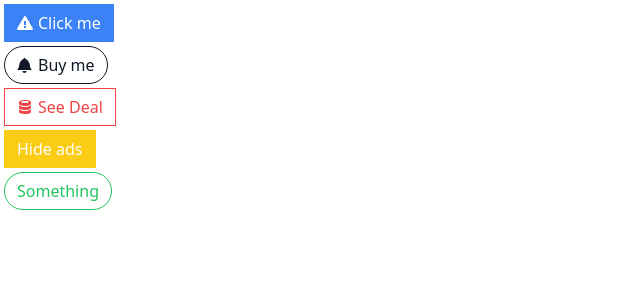
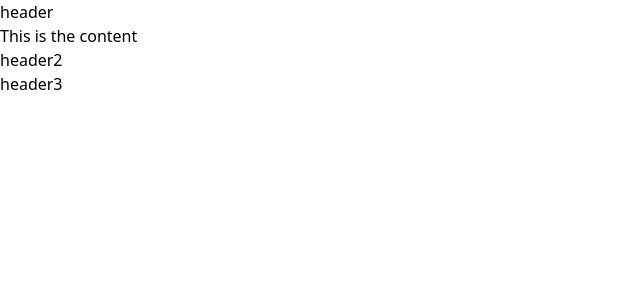
Before and after one commit to ToniRajamaki/Modern-react-udemy, a React (Create React App) app in the folder comps/: page / in a window 1280 px wide. Shown: the top 300 px of the page, without its empty margins (0-640 px from the left). Built offline with nearby package versions, Linux system fonts and the light colour scheme.

Commit message:
working on accordion page

```diff
--- a/comps/src/App.js
+++ b/comps/src/App.js
@@ -1,38 +1,23 @@
-import React from 'react'
-import Button from './Button'
-import { GoBell, GoAlert, GoDatabase } from 'react-icons/go'
+import Accordion from './components/Accordion'
 
 function App() {
+  const items = [
+    { id: 'asd1', label: 'header', content: 'This is the content' },
+    {
+      id: 'asd3',
+      label: 'header2',
+      content: 'This is the content This is the content',
+    },
+    {
+      id: 'asd2',
+      label: 'header3',
+      content: 'This is the content This is the content This is the content',
+    },
+  ]
+
   return (
     <div>
-      <div>
-        <Button primary>
-          <GoAlert></GoAlert>
-          Click me
-        </Button>
-      </div>
-      <div>
-        <Button outline secondary rounded>
-          <GoBell></GoBell>
-          Buy me
-        </Button>
-      </div>
-      <div>
-        <Button danger outline>
-          <GoDatabase />
-          See Deal
-        </Button>
-      </div>
-      <div>
-        <Button warning >
-          Hide ads
-        </Button>
-      </div>
-      <div>
-        <Button success rounded outline>
-          Something
-        </Button>
-      </div>
+      <Accordion items={items} />
     </div>
   )
 }
--- a/comps/src/Button.js
+++ /dev/null
@@ -1,51 +0,0 @@
-import classNames from 'classnames'
-import { twMerge } from 'tailwind-merge'
-
-function Button({
-  children,
-  primary,
-  secondary,
-  success,
-  warning,
-  danger,
-  outline,
-  rounded,
-}) {
-  let classes = classNames('flex items-center px-3 py-1.5 border m-1', {
-    'border-blue-500 bg-blue-500 text-white': primary,
-    'border-gray-900 bg-gray-900 text-white': secondary,
-    'border-green-500 bg-green-500 text-white': success,
-    'border-yellow-400 bg-yellow-400 text-white': warning,
-    'border-red-500 bg-red-500 text-white': danger,
-    'rounded-full': rounded,
-    'bg-white': outline,
-    'text-blue-500': outline && primary,
-    'text-gray-900': outline && secondary,
-    'text-green-500': outline && success,
-    'text-yellow-400': outline && warning,
-    'text-red-500': outline && danger,
-  })
-
-  classes = twMerge(classes)
-
-  return <button className={classes}>{children}</button>
-}
-
-Button.propTypes = {
-  checkVariationValue: ({ primary, secondary, success, warning, danger }) => {
-    const count =
-      Number(!!primary) +
-      Number(!!secondary) +
-      Number(!!success) +
-      Number(!!warning) +
-      Number(!!danger)
-
-    if (count > 1) {
-      return new Error(
-        'Only one of primary, secondary, success, warning, danger can be true!'
-      )
-    }
-  },
-}
-
-export default Button
--- /dev/null
+++ b/comps/src/components/Accordion.js
@@ -0,0 +1,26 @@
+import React from 'react'
+import { useState } from 'react'
+
+function Accordion({ items }) {
+  const [expandedIndex, setExpandedIndex] = useState(0)
+
+  const renderedItems = items.map((item, index) => {
+    const isExpanded = index === expandedIndex
+    console.log('isExpanded', isExpanded)
+    // if (index === expandedIndex) {
+    //   console.log('Expanded')
+    // } else {
+    //   console.log('Collapsed')
+    // }
+
+    return (
+      <div key={item.id}>
+        <div>{item.label}</div>
+        <div>{isExpanded && <div>{item.content}</div>}</div>
+      </div>
+    )
+  })
+  return <div>{renderedItems}</div>
+}
+
+export default Accordion
--- /dev/null
+++ b/comps/src/components/Button.js
@@ -0,0 +1,61 @@
+import className from 'classnames'
+import { twMerge } from 'tailwind-merge'
+
+function Button({
+  //PROPS
+  children,
+  primary,
+  secondary,
+  success,
+  warning,
+  danger,
+  outline,
+  rounded,
+  ...rest
+}) {
+  let classes = className(
+    rest.className,
+    'flex items-center px-3 py-1.5 border m-1',
+    {
+      'border-blue-500 bg-blue-500 text-white': primary,
+      'border-gray-900 bg-gray-900 text-white': secondary,
+      'border-green-500 bg-green-500 text-white': success,
+      'border-yellow-400 bg-yellow-400 text-white': warning,
+      'border-red-500 bg-red-500 text-white': danger,
+      'rounded-full': rounded,
+      'bg-white': outline,
+      'text-blue-500': outline && primary,
+      'text-gray-900': outline && secondary,
+      'text-green-500': outline && success,
+      'text-yellow-400': outline && warning,
+      'text-red-500': outline && danger,
+    }
+  )
+
+  classes = twMerge(classes)
+
+  return (
+    <button {...rest} className={classes}>
+      {children}
+    </button>
+  )
+}
+
+Button.propTypes = {
+  checkVariationValue: ({ primary, secondary, success, warning, danger }) => {
+    const count =
+      Number(!!primary) +
+      Number(!!secondary) +
+      Number(!!success) +
+      Number(!!warning) +
+      Number(!!danger)
+
+    if (count > 1) {
+      return new Error(
+        'Only one of primary, secondary, success, warning, danger can be true!'
+      )
+    }
+  },
+}
+
+export default Button
--- /dev/null
+++ b/comps/src/pages/ButtonPage.js
@@ -0,0 +1,43 @@
+import React from 'react'
+import Button from '../components/Button'
+import { GoBell, GoAlert, GoDatabase } from 'react-icons/go'
+
+function ButtonPage() {
+  const handleClick = (e) => {
+    console.log('clicking the button with class:', e.target.className)
+  }
+
+  return (
+    <div>
+      {/* TODO there is something weird going on when using classname */}
+      <div>
+        <Button onClick={handleClick} primary className='outline-offset-4'>
+          <GoAlert />
+          Click me
+        </Button>
+      </div>
+      <div>
+        <Button outline secondary rounded>
+          <GoBell />
+          Buy me
+        </Button>
+      </div>
+      <div>
+        <Button danger outline>
+          <GoDatabase />
+          See Deal
+        </Button>
+      </div>
+      <div>
+        <Button warning>Hide ads</Button>
+      </div>
+      <div>
+        <Button success rounded outline>
+          Something
+        </Button>
+      </div>
+    </div>
+  )
+}
+
+export default ButtonPage
```
